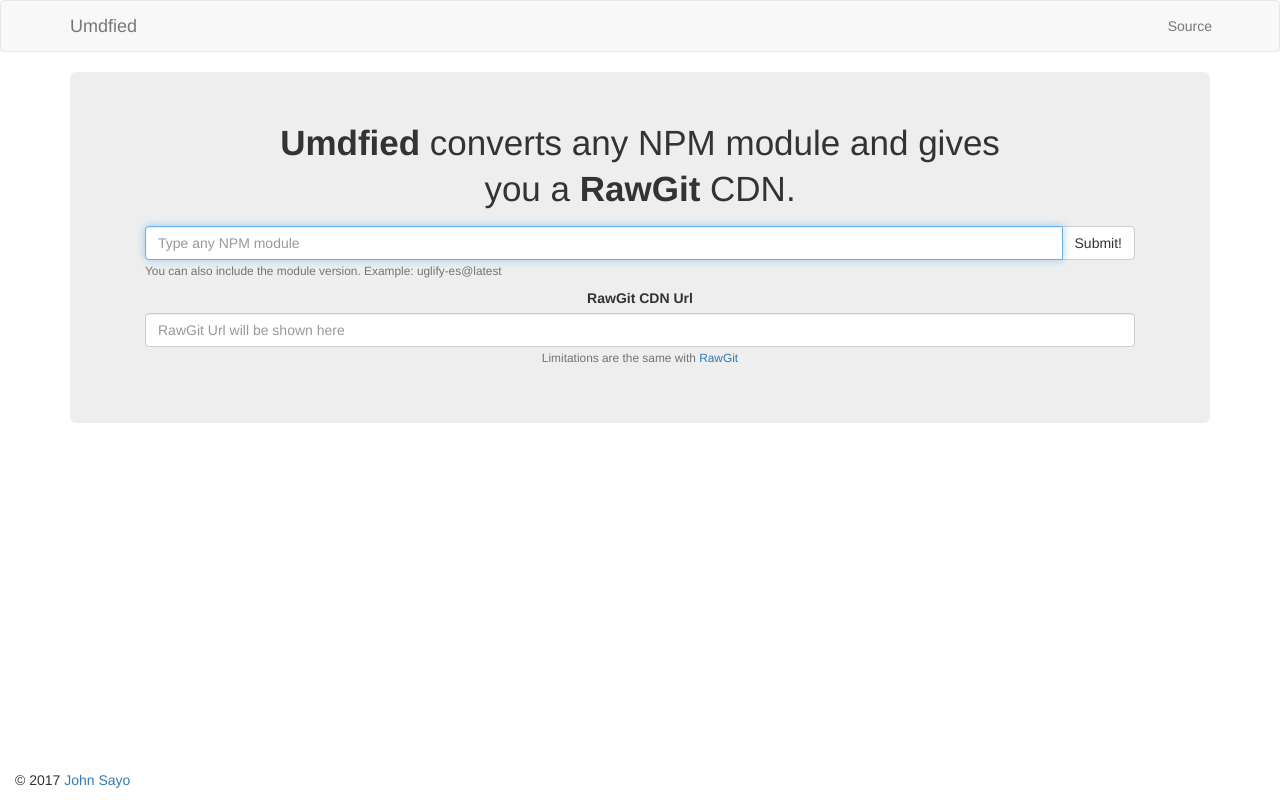
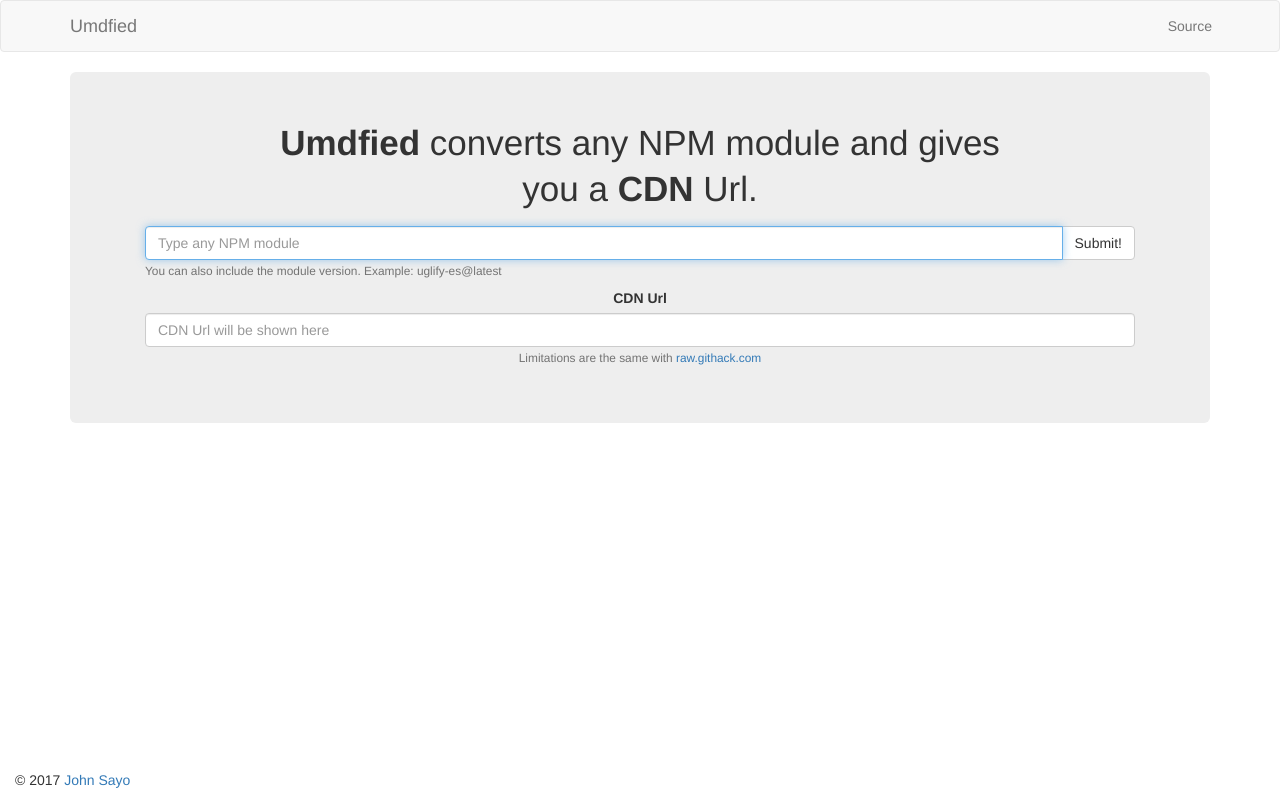
Before and after one commit to umdfied/umdfied, a website: page views/main.html in a window 1280 px wide. Drawn offline with nearby package versions, Linux system fonts and the light colour scheme; files that its build step writes are made by us from their sources; files whose address does not match are found by name.

Commit message:
change labels
change rawgit labels to raw.githack.com

```diff
--- a/views/main.html
+++ b/views/main.html
@@ -3,7 +3,7 @@
     <div class="container ">
         <p class="content">
             <strong>Umdfied</strong> converts any NPM module and gives you a
-            <strong>RawGit</strong> CDN.
+            <strong>CDN</strong> Url.
         </p>
         <div class="row">
             <div class="col-lg-12">
@@ -24,8 +24,8 @@
     <div class="container ">
         <div class="row">
             <div class="text-center col-lg-12">
-                <label for="resultrawgit">RawGit CDN Url</label>
-                <input type="text" class="form-control" id="resultrawgit" autocomplete="off" placeholder="RawGit Url will be shown here">
+                <label for="resultrawgit">CDN Url</label>
+                <input type="text" class="form-control" id="resultrawgit" autocomplete="off" placeholder="CDN Url will be shown here">
                 <div class="progress" id="umd-wait" style="display:none">
                     <div class="progress-bar progress-bar-striped active" role="progressbar" aria-valuenow="100" aria-valuemin="0" aria-valuemax="100" style="width: 100%">
                         <span class="sr-only">Please Wait</span>
@@ -34,7 +34,7 @@
                 </div>
                 <h4 class="help-block small">
                     Limitations are the same with
-                    <a href="http://rawgit.com/" target="_blank">RawGit</a>
+                    <a href="https://raw.githack.com/" target="_blank">raw.githack.com</a>
                 </h4>
             </div>
         </div>
```
